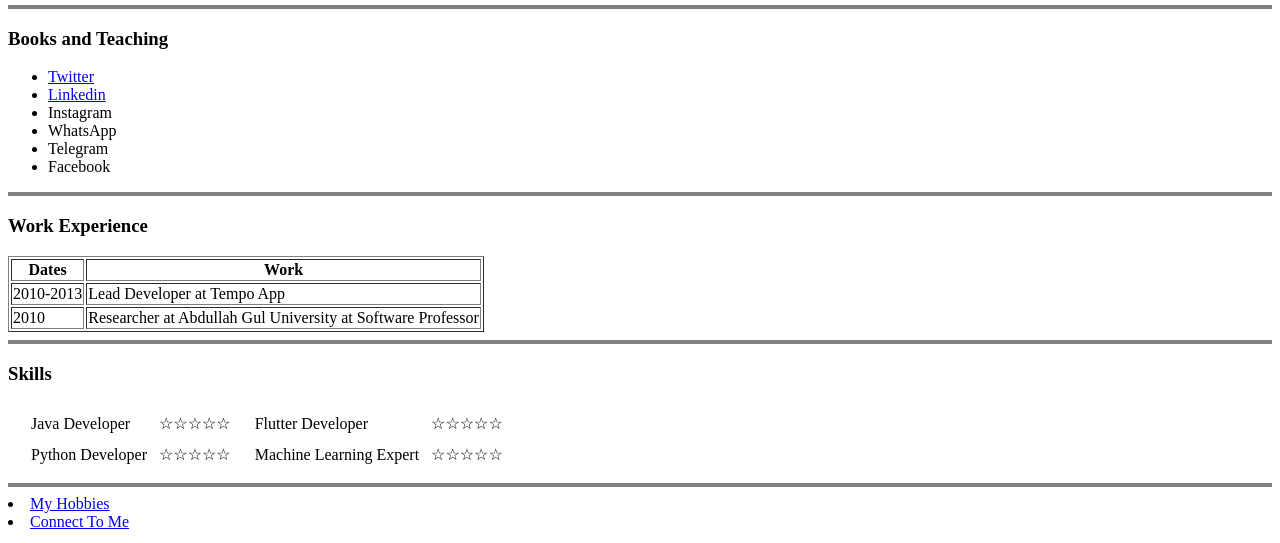
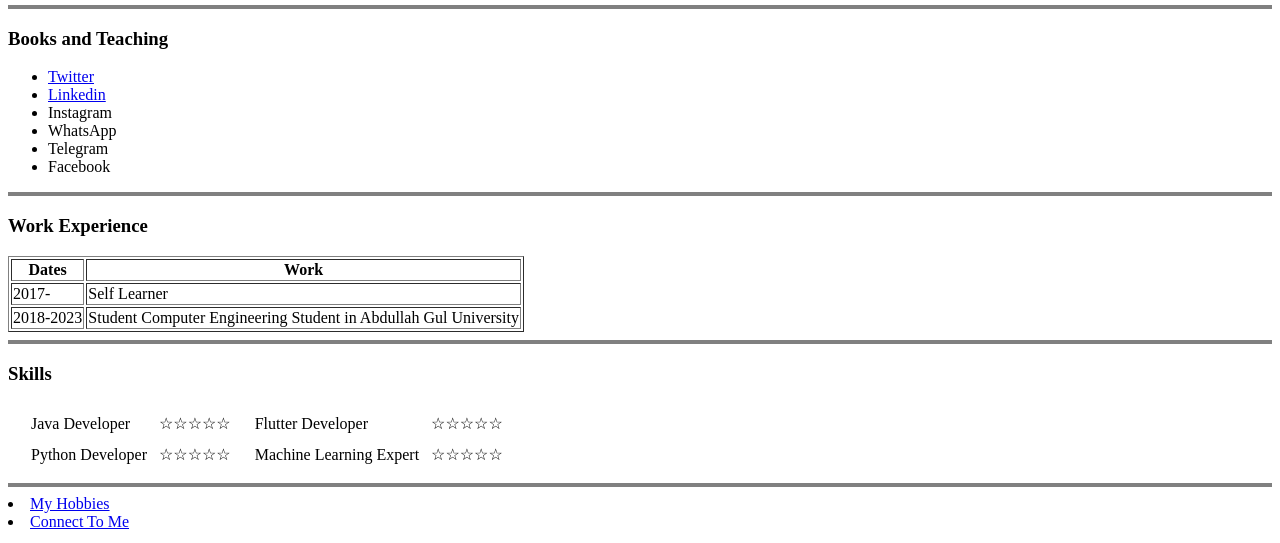
Before and after one commit to batuhanbostanci/cv, a plain HTML site: page index.html in a window 1280 px wide. Shown: the part 257-800 px from the top of the page. Drawn offline with Linux system fonts and the light colour scheme.

Commit message:
Read Me
Changes some brief Informations

```diff
--- a/index.html
+++ b/index.html
@@ -49,12 +49,12 @@
 
         <tbody>
           <tr>
-            <td>2010-2013</td>
-            <td>Lead Developer at Tempo App</td>
+            <td>2017-</td>
+            <td>Self Learner</td>
           </tr>
           <tr>
-            <td>2010</td>
-            <td>Researcher at Abdullah Gul University at Software Professor</td>
+            <td>2018-2023</td>
+            <td>Student Computer Engineering Student in Abdullah Gul University</td>
           </tr>
         </tbody>
       </table>
```
Also changed, not shown: connectInformation.html (+3 -3 lines).
